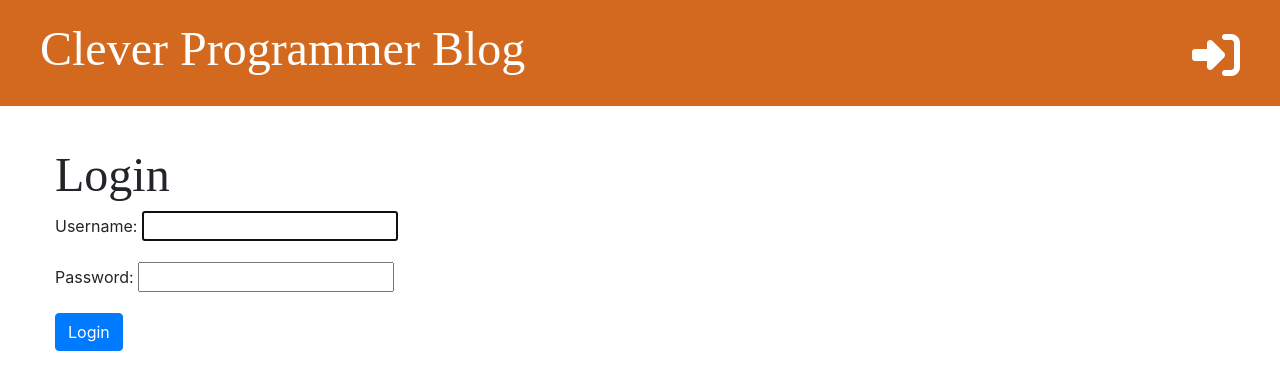
After one commit to ShimnaA/mysite, a Django app: page /accounts/login/ in a window 1280 px wide. The commit adds this page. Shown: the top 390 px of the page. Run offline with Django 3.2, Linux system fonts and the light colour scheme; some libraries are stand-ins or nearby versions.

Commit message:
Add Login Functionality

```diff
--- a/blog/templates/blog/base.html
+++ b/blog/templates/blog/base.html
@@ -3,7 +3,7 @@
 <html lang="en">
 <head>
     <meta charset="UTF-8">
-    <title>My Post</title>
+    <title>{% block title %} {% endblock %}</title>
     <link href="https://fonts.googleapis.com/css2?family=Tangerine:wght@700&display=swap" rel="stylesheet" type="text/css">
     <link rel="stylesheet" href="https://stackpath.bootstrapcdn.com/bootstrap/4.5.0/css/bootstrap.min.css">
     <link rel="stylesheet" href="{% static 'css/blog.css' %}">
@@ -14,9 +14,11 @@
 <body>
 <div class="page-header">
     {% if user.is_authenticated %}
-         <a href="{% url "post_draft_list" %}" class="top-menu" style="float: right"> <i class="fab fa-firstdraft fa-2x"></i> </i></a>
-        <a href="{% url "post_new" %}" class="top-menu" style="float: right"> <i class="fas fa-plus fa-2x"
+         <a href="{% url "post_draft_list" %}" class="top-menu" style="float: right"> <i class="fab fa-firstdraft"></i> </i></a>
+        <a href="{% url "post_new" %}" class="top-menu" style="float: right"> <i class="fas fa-plus"
          style="color: white"></i></a>
+    {% else %}
+        <a href="{% url "login" %}" class="top-menu" style="float: right"> <i class="fas fa-sign-in-alt"></i> </i></a>
     {% endif %}
    <h1><a href="{% url "post_list" %}">Clever Programmer Blog </a></h1>
 
--- a/blog/templates/blog/post_detail.html
+++ b/blog/templates/blog/post_detail.html
@@ -1,5 +1,5 @@
 {% extends 'blog/base.html' %}
-
+{% block title %} {{ post.title }} {% endblock %}
 {% block content %}
     <div class="post">
         {% if post.published_date %}
--- a/blog/templates/blog/post_draft_list.html
+++ b/blog/templates/blog/post_draft_list.html
@@ -1,5 +1,5 @@
 {% extends 'blog/base.html' %}
-
+{% block title %}My Drafts {% endblock %}
 {% block content %}
     {% for post in posts %}
         <div class="post">
--- a/blog/templates/blog/post_edit.html
+++ b/blog/templates/blog/post_edit.html
@@ -1,5 +1,5 @@
 {% extends 'blog/base.html' %}
-
+{% block title %} {{ post.title }} {% endblock %}
 {% block content %}
     <h1> New Post</h1>
         <form method="post" class="post-form-blog">
--- a/blog/templates/blog/post_list.html
+++ b/blog/templates/blog/post_list.html
@@ -1,4 +1,5 @@
 {% extends 'blog/base.html' %}
+{% block title %} My Blog {% endblock %}
 {% block content %}
     {% for post in posts %}
         <div class="post">
--- /dev/null
+++ b/blog/templates/registration/login.html
@@ -0,0 +1,10 @@
+{% extends 'blog/base.html' %}
+{% block title %} Login {% endblock %}
+{% block content %}
+    <h2> Login </h2>
+    <form method="post">
+        {% csrf_token %}
+        {{ form.as_p }}
+        <button type="submit" class="btn btn-primary">Login</button>
+    </form>
+{% endblock %}
--- a/blog/urls.py
+++ b/blog/urls.py
@@ -1,5 +1,6 @@
 from django.urls import path
 from . import views
+from django.contrib.auth import views as auth_views
 
 urlpatterns = [
     # 127.0.0.1/8000/  (local)
@@ -17,11 +18,9 @@ urlpatterns = [
     # 127.0.0.1/8000/drafts/ (local)
     # mydjangosite.com/drafts/ (online)
     path('drafts/', views.post_draft_list, name='post_draft_list'),
-    # 127.0.0.1/8000/drafts/ (local)
-    # mydjangosite.com/drafts/ (online)
-    path('drafts/', views.post_draft_list, name='post_draft_list'),
-    # 127.0.0.1/8000/post/2/publish/ (local)
-
-    path('post/<int:pk>/publish/', views.post_publish, name='post_publish')
+    # 127.0.0.1/8000/post/4/publish/
+    path('post/<int:pk>/publish/', views.post_publish, name='post_publish'),
+    # 127.0.0.1/8000/accounts/login/ (local)
+    path('accounts/login/', auth_views.LoginView.as_view(), name='login'),
 
 ]
--- a/mysite/settings.py
+++ b/mysite/settings.py
@@ -27,7 +27,7 @@ DEBUG = True
 
 ALLOWED_HOSTS = []
 
-
+LOGIN_REDIRECT_URL = 'post_list'
 # Application definition
 
 INSTALLED_APPS = [
```
Also changed, not shown: blog/views.py (+6 -2 lines), db.sqlite3.
